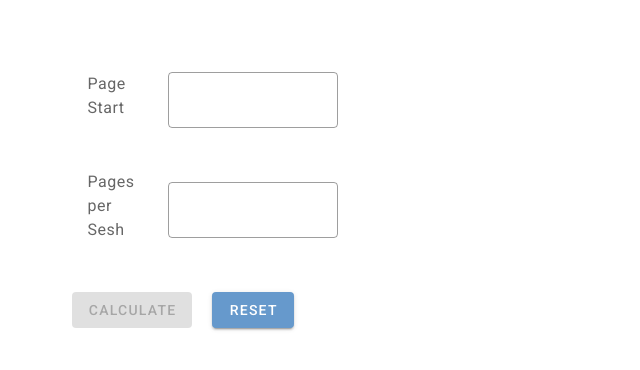
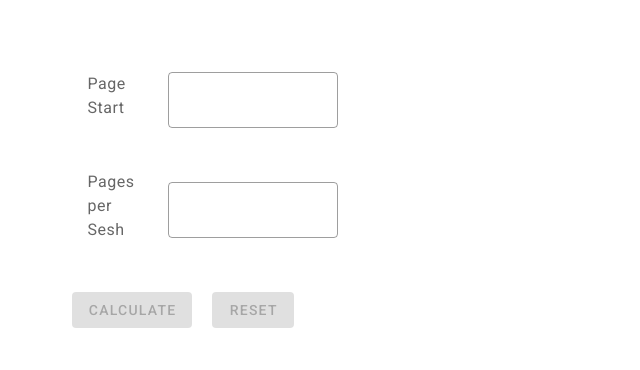
Before and after one commit to dilapitan/daily-reading, a Vue app: page / in a window 1280 px wide. Shown: the top 370 px of the page, without its empty margins (0-640 px from the left). Built offline with nearby package versions, Linux system fonts and the light colour scheme.

Commit message:
Add validation for Reset button

```diff
--- a/src/components/Home.vue
+++ b/src/components/Home.vue
@@ -36,7 +36,9 @@
           @click="calculate()"
           >Calculate</v-btn
         >
-        <v-btn color="primary" @click="reset()">Reset</v-btn>
+        <v-btn :disabled="!done" color="primary" class="mr-5" @click="reset()"
+          >Reset</v-btn
+        >
       </v-col>
     </v-row>
 
```
